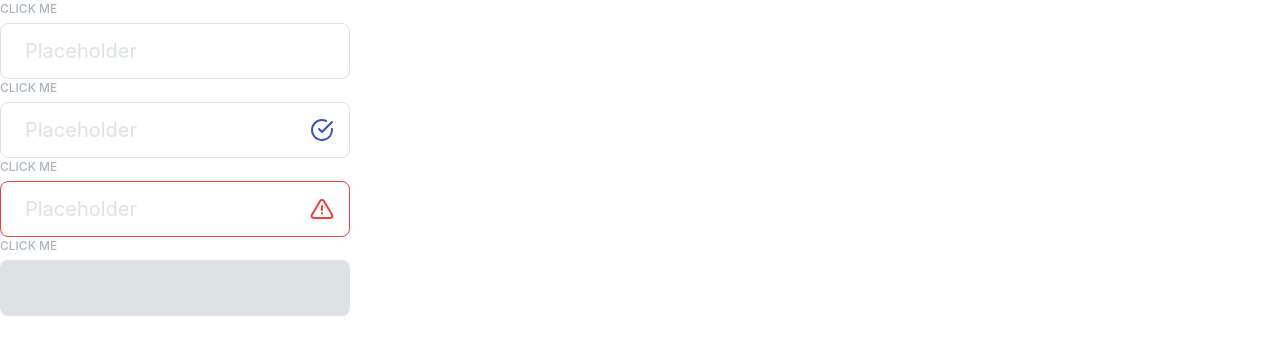
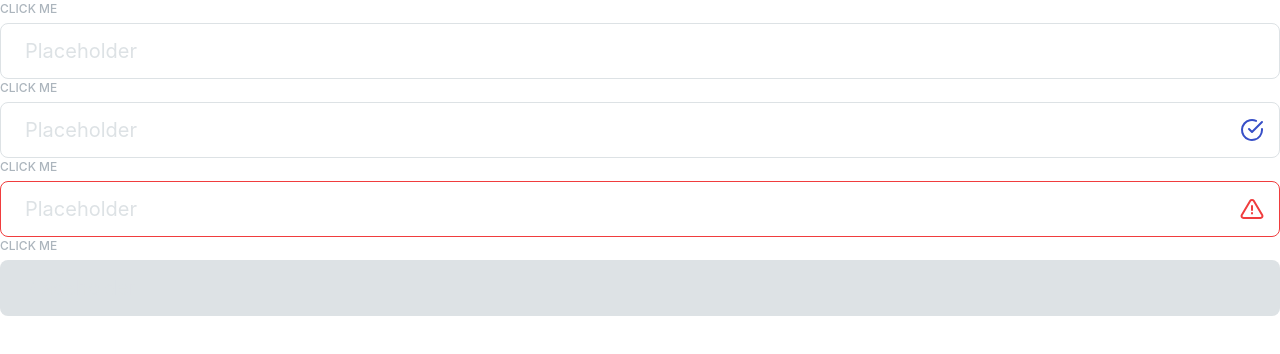
Before and after one commit to js-tasks-ru/htmlcss-20211021_polina36, a website: page 07-lection5/04-input/index.html in a window 1280 px wide. Drawn offline with Linux system fonts and the light colour scheme.

Commit message:
add changes according to comments

```diff
--- a/07-lection5/04-input/index.html
+++ b/07-lection5/04-input/index.html
@@ -21,7 +21,7 @@
         <div class="input input_invalid">
             <label>
                 <span class="input__label">Click me</span>
-                <input type="text" class="input__field input__field_invalid" placeholder="Placeholder">
+                <input type="text" class="input__field" placeholder="Placeholder">
             </label>
         </div>
         <div class="input">
--- a/07-lection5/04-input/input.css
+++ b/07-lection5/04-input/input.css
@@ -1,5 +1,4 @@
 .input {
-    width: 350px;
     position: relative;
 }
 
@@ -44,7 +43,7 @@
     background-repeat: no-repeat;
 }
 
-.input__field_invalid {
+.input_invalid .input__field {
     border-color: var(--error);
 }
 
```
